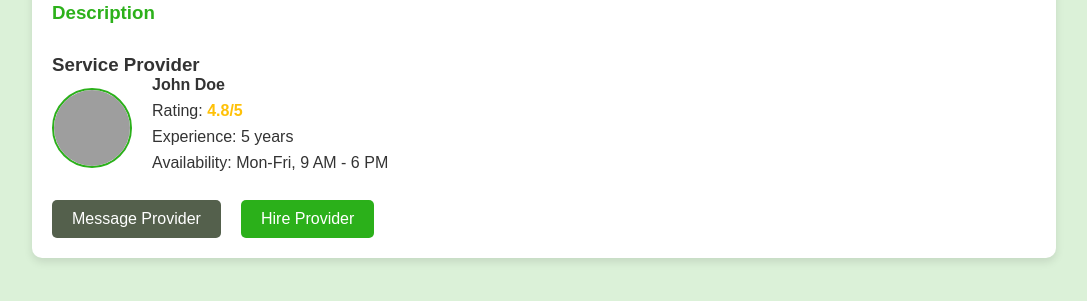
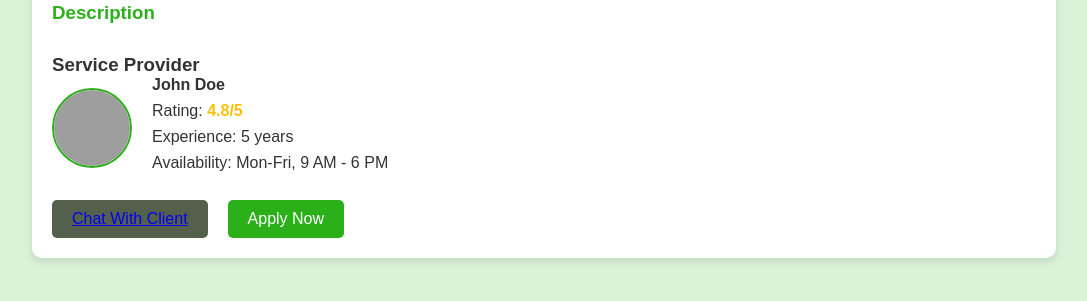
Before and after one commit to ZaynAnwar/Taskker, a PHP site: the page made by find task/details/details.php in a window 1280 px wide. Shown: the part 205-506 px from the top of the page, without its empty margins (96-1183 px from the left). Run offline with PHP 8.4, Linux system fonts and the light colour scheme; data that the repository does not hold is empty; some libraries are stand-ins or nearby versions; grey boxes are pictures that could not be loaded.

Commit message:
Updated details.php

```diff
--- a/find task/details/details.php
+++ b/find task/details/details.php
@@ -82,8 +82,8 @@
                     </div>
                 </div>
                 <div class="provider-actions">
-                    <button class="message-btn">Message Provider</button>
-                    <button class="hire-btn">Hire Provider</button>
+                    <button class="message-btn"><a href="/Taskker website/chat system/chat.html">Chat With Client</a></button>
+                    <button class="hire-btn">Apply Now</button>
                 </div>
             </section>
         </section>
```
